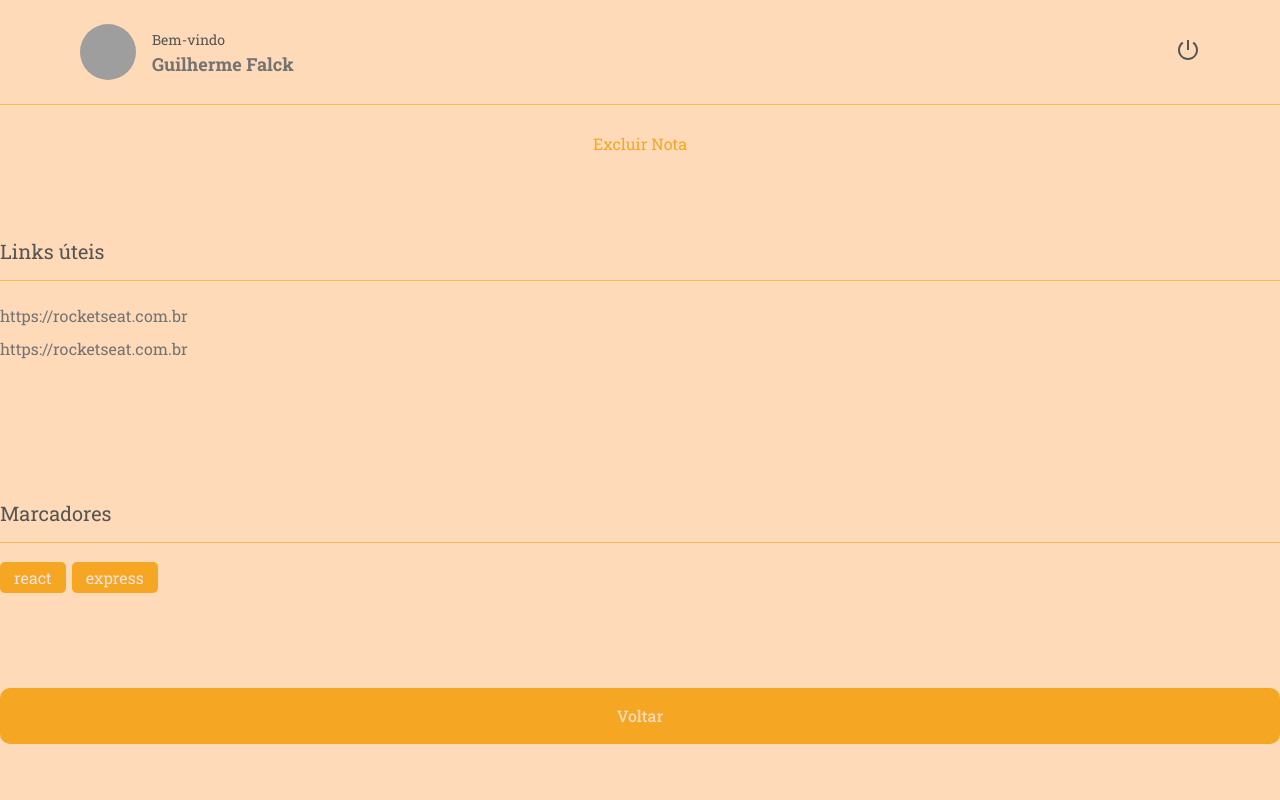
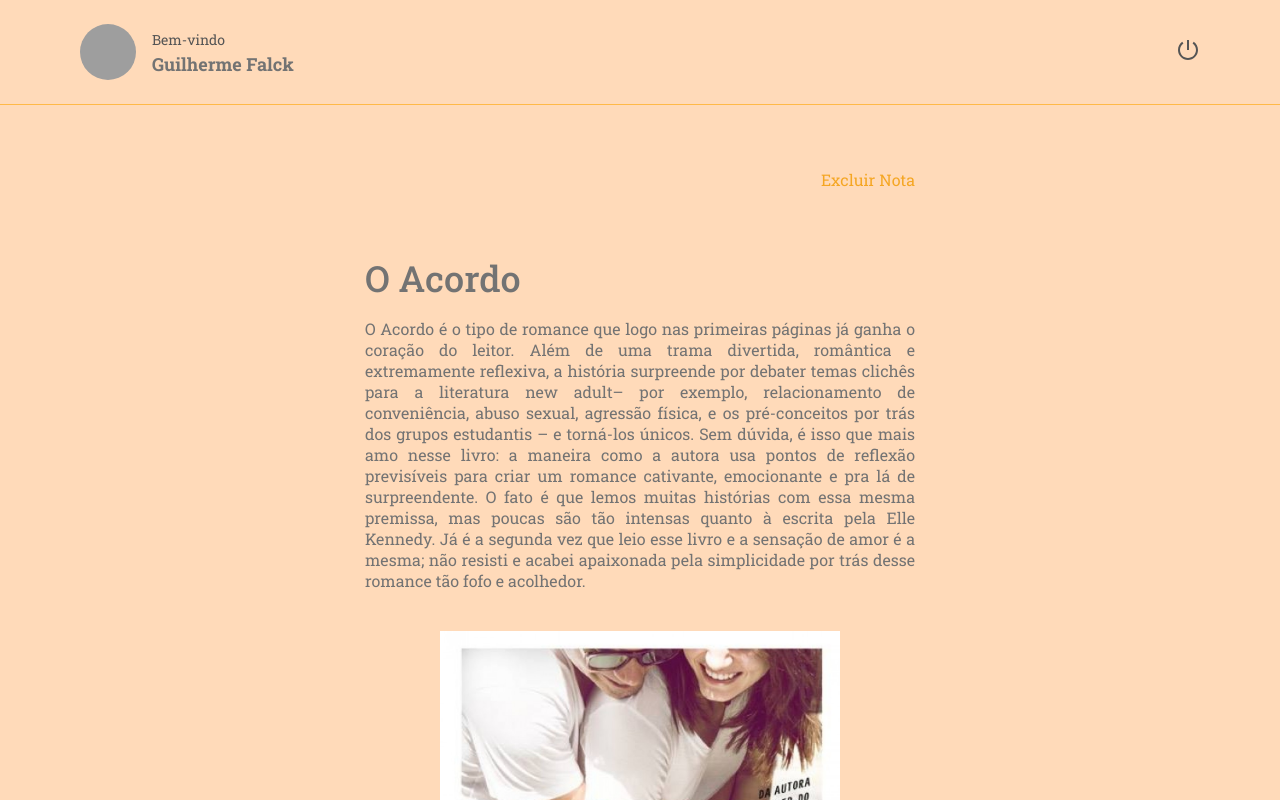
Before and after one commit to GuilhermeFalck/RocketBooks, a React (Vite) app in the folder Frontend/: page / in a window 1280 px wide. Built offline with nearby package versions, Linux system fonts and the light colour scheme; grey boxes are pictures that could not be loaded.

Commit message:
details finished

```diff
--- a/Frontend/src/components/Section/styles.js
+++ b/Frontend/src/components/Section/styles.js
@@ -1,15 +1,16 @@
 import styled from "styled-components";
 
 export const Container = styled.section`
-  margin: 56px 0 28px;
+  margin: 28px 0;
 
   > h2 {
+    cursor: none;
     border-bottom-width: 1px;
     border-bottom-style: solid;
     border-bottom-color: ${({ theme }) => theme.COLORS.BACKGROUND_700};
 
     padding-bottom: 16px;
-    margin-bottom: 24px;
+    margin-bottom: 28px;
 
     color: ${({ theme }) => theme.COLORS.GRAY_100};
     font-size: 20px;
--- a/Frontend/src/pages/Details/index.jsx
+++ b/Frontend/src/pages/Details/index.jsx
@@ -1,4 +1,4 @@
-import { Container, Links } from "./styles";
+import { Container, Rate, Content, ProgressBar } from "./styles";
 
 import { Header } from "../../components/Header";
 import { Button } from "../../components/Button";
@@ -6,30 +6,54 @@ import { Section } from "../../components/Section";
 import { ButtonText } from "../../components/ButtonText";
 import { Tag } from "../../components/Tag";
 
+import capaImg from "../../img/Acordo.jpg";
+
+const nota = 10;
+
 export function Details() {
   return (
     <Container>
       <Header />
 
-      <ButtonText title="Excluir Nota" />
+      <main>
+        <Content>
+          <ButtonText title="Excluir Nota" />
+          <h1>O Acordo</h1>
+          <p>
+            O Acordo é o tipo de romance que logo nas primeiras páginas já ganha
+            o coração do leitor. Além de uma trama divertida, romântica e
+            extremamente reflexiva, a história surpreende por debater temas
+            clichês para a literatura new adult– por exemplo, relacionamento de
+            conveniência, abuso sexual, agressão física, e os pré-conceitos por
+            trás dos grupos estudantis – e torná-los únicos. Sem dúvida, é isso
+            que mais amo nesse livro: a maneira como a autora usa pontos de
+            reflexão previsíveis para criar um romance cativante, emocionante e
+            pra lá de surpreendente. O fato é que lemos muitas histórias com
+            essa mesma premissa, mas poucas são tão intensas quanto à escrita
+            pela Elle Kennedy. Já é a segunda vez que leio esse livro e a
+            sensação de amor é a mesma; não resisti e acabei apaixonada pela
+            simplicidade por trás desse romance tão fofo e acolhedor.
+          </p>
 
-      <Section title="Links úteis">
-        <Links>
-          <li>
-            <a href="#">https://rocketseat.com.br</a>
-          </li>
-          <li>
-            <a href="#">https://rocketseat.com.br</a>
-          </li>
-        </Links>
-      </Section>
+          <div>
+            <img src={capaImg} alt="" />
+          </div>
 
-      <Section title="Marcadores">
-        <Tag title="react" />
-        <Tag title="express" />
-      </Section>
+          <Section title="Nota">
+            <Rate>
+              <li>
+                0 <ProgressBar value={nota} /> 10
+              </li>
+            </Rate>
+          </Section>
 
-      <Button title="Voltar" />
+          <Section title="Gênero">
+            <Tag title="Romance" />
+            <Tag title="Comédia" />
+          </Section>
+          <Button title="Voltar" />
+        </Content>
+      </main>
     </Container>
   );
 }
--- a/Frontend/src/pages/Details/styles.js
+++ b/Frontend/src/pages/Details/styles.js
@@ -9,16 +9,90 @@ export const Container = styled.div`
   grid-template-areas:
     "header"
     "content";
+
+  > main {
+    grid-area: content;
+    overflow-y: scroll;
+    padding: 64px 0;
+  }
 `;
 
-export const Links = styled.ul`
+export const Rate = styled.ul`
   list-style: none;
 
   > li {
+    display: flex;
+    align-items: center;
+    justify-content: space-between; /* Distribui o 0, a barra e o 10 */
+
     margin-top: 12px;
+    font-size: 30px;
+    color: ${({ theme }) => theme.COLORS.WHITE};
 
-    > a {
-      color: ${({ theme }) => theme.COLORS.WHITE};
+    > div {
+      flex-grow: 1; /* Faz a barra de progresso crescer para ocupar o espaço */
+      margin: 0 15px; /* Adiciona espaço entre o 0 e a barra, e entre a barra e o 10 */
     }
   }
 `;
+
+export const Content = styled.div`
+  max-width: 550px;
+  margin: 0 auto;
+
+  display: flex;
+  flex-direction: column;
+
+  > button:first-child {
+    align-self: end;
+  }
+
+  > h1 {
+    font-size: 36px;
+    font-weight: 500;
+    padding-top: 64px;
+  }
+
+  > p {
+    font-size: 16px;
+    margin-top: 16px;
+    text-align: justify;
+  }
+
+  > div {
+    width: 100%;
+    display: flex;
+    justify-content: center;
+
+    > img {
+      padding-top: 40px;
+      width: 400px;
+      height: 600px;
+    }
+  }
+`;
+
+export const ProgressBar = styled.div`
+  width: 100%;
+  height: 20px;
+  background-color: #ccc;
+  border-radius: 10px;
+  margin-top: 16px;
+  position: relative;
+
+  &::before {
+    content: "";
+    position: absolute;
+    top: 0;
+    left: 0;
+    height: 100%;
+    width: ${({ value }) =>
+      value * 10}%; // Multiplicando por 10 para obter a porcentagem
+
+    /* Lógica para alterar a cor da barra */
+    background-color: ${({ value }) =>
+      value < 4 ? "red" : value >= 4 && value < 7 ? "yellow" : "green"};
+
+    border-radius: 10px;
+  }
+`;
```
Also changed, not shown: Frontend/src/img/Acordo.jpg (added).
